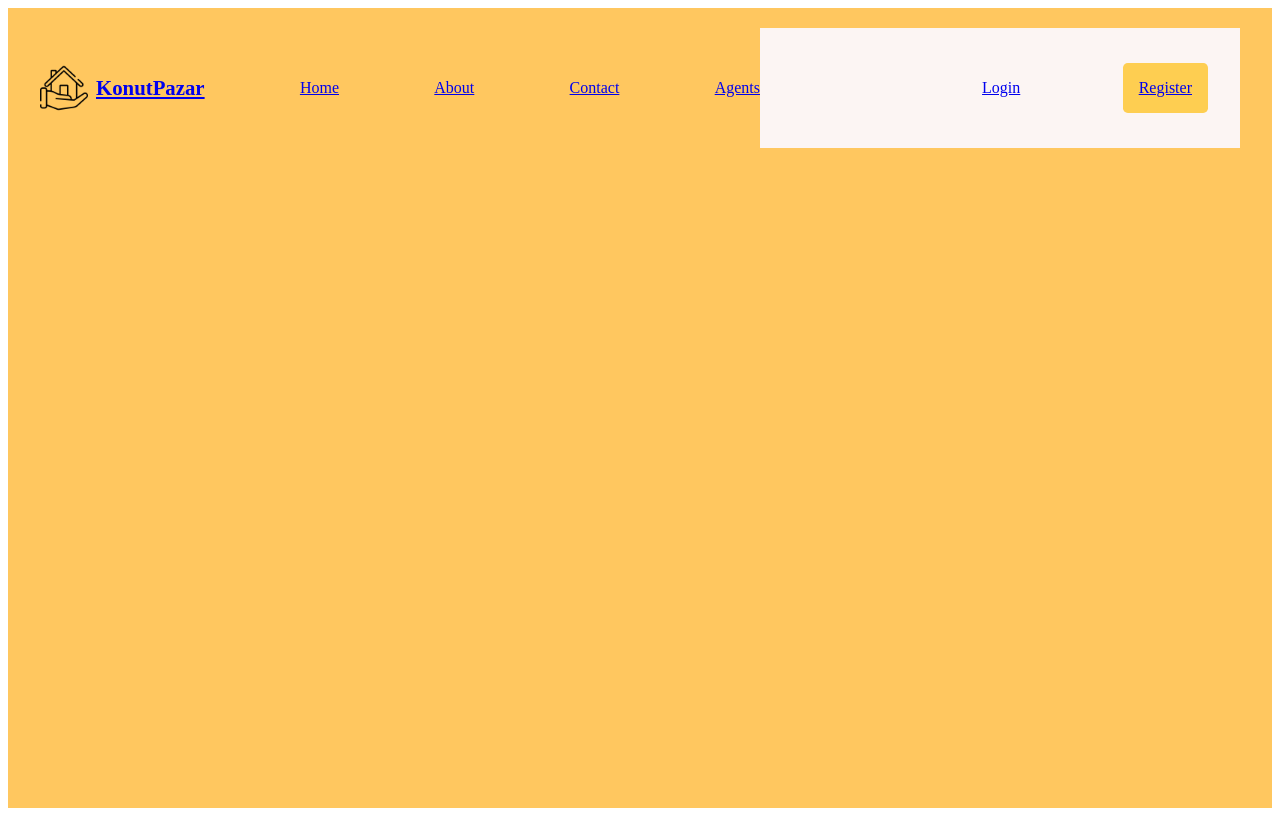
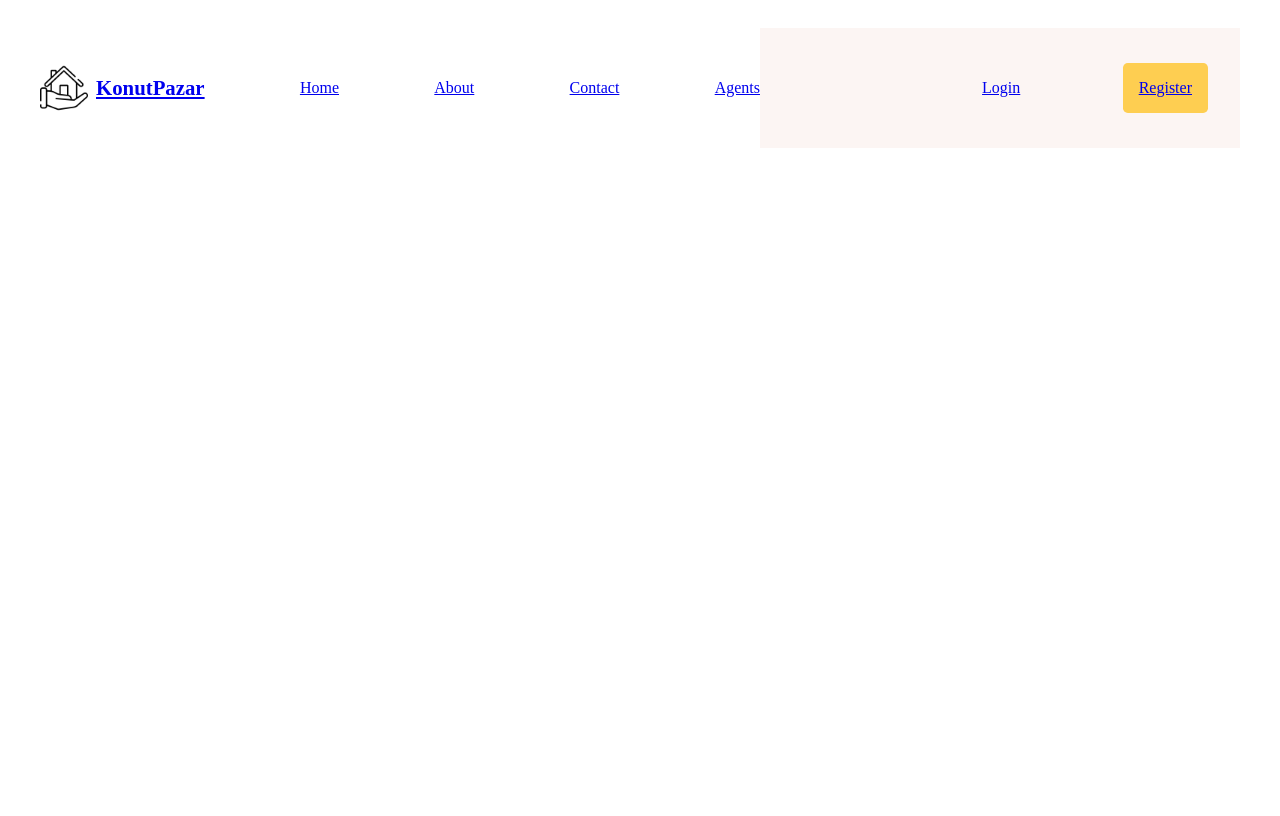
Before and after one commit to kobrak1/real-estate-app, a React (Vite) app in the folder client/: page / in a window 1280 px wide. Built offline with nearby package versions, Linux system fonts and the light colour scheme; the HTML template or start-up script is replaced by a standard one.

Commit message:
update:
layout.scss has been modified by changing the background colors

```diff
--- a/client/src/layout.scss
+++ b/client/src/layout.scss
@@ -1,7 +1,7 @@
 @import './responsive.scss';
 
 .layout {
-  background-color: #ff9671;
+  //background-color: #ff9671;
   height: 100vh;
   max-width: 133.6rem;
   margin-left: auto;
@@ -10,15 +10,15 @@
   padding-right: 2rem;
 
   @include lg{
-    background-color: rgb(255, 150, 113, .2);
+    //background-color: rgb(255, 150, 113, .2);
     max-width: 128rem;
   }
   @include md{
-    background-color: rgb(255, 199, 95);
+    //background-color: rgb(255, 199, 95);
     max-width: 76.8rem;
   }
   @include sm{
-    background-color: rgb(249, 248, 113, .2);
+    //background-color: rgb(249, 248, 113, .2);
     max-width: 64rem;
   }
 }
```
